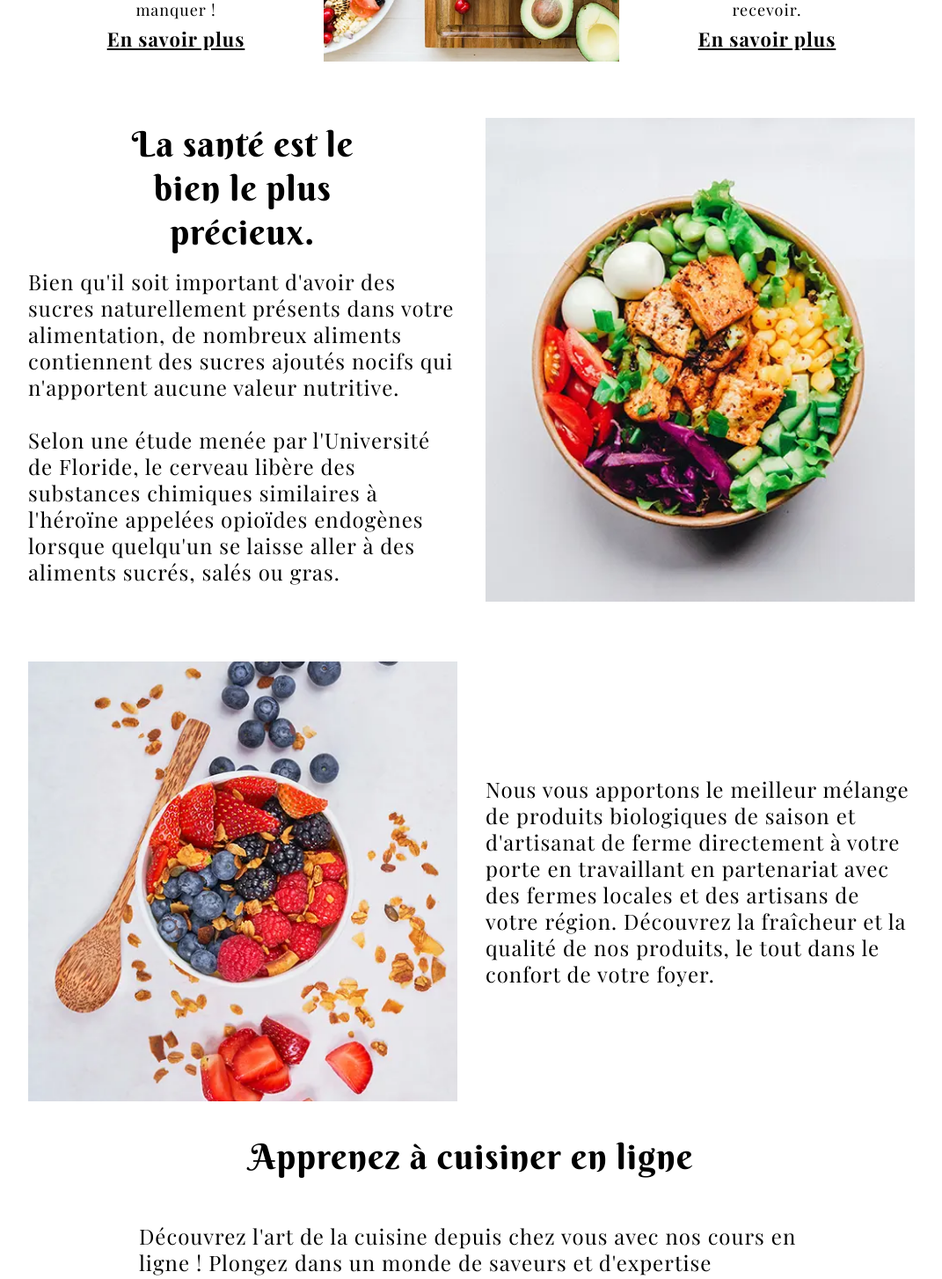
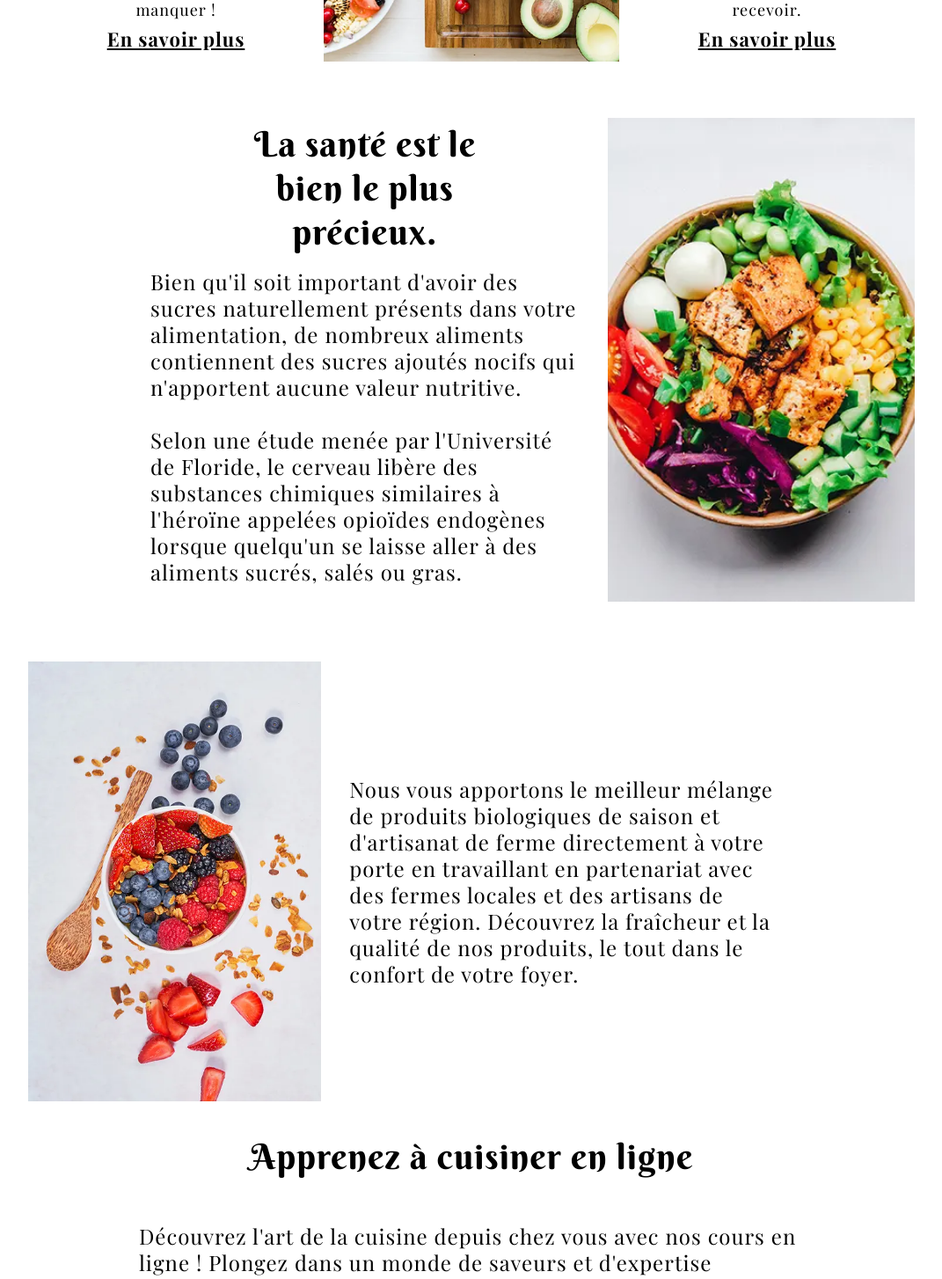
Before and after one commit to JulienCod/food-restaurant, a React (Vite) app: page / in a window 1280 px wide. Shown: the part 3414-4868 px from the top of the page at 88% size, without its empty margins (104-1175 px from the left). Built offline with nearby package versions, Linux system fonts and the light colour scheme.

Commit message:
add component LearnToCook

```diff
--- a/src/App.jsx
+++ b/src/App.jsx
@@ -14,6 +14,8 @@ import ArticleBlog from "./assets/components/article-blog/articleBlog";
 import ImageArticleBlog1 from "./assets/images/article-histoire.webp";
 import ImageArticleBlog2 from "./assets/images/article-communauté.webp";
 import ImageArticleBlog3 from "./assets/images/article-philosophie.webp";
+import LearnToCook from "./assets/components/learn-to-cook/LearnToCook";
+
 
 function App() {
   const itemsMenu = [
@@ -145,59 +147,7 @@ function App() {
 
       <ArticleBlog animateElementsRef={animateElementsRef} articles={articles} />
 
-      {/* section 5 */}
-      <section className="max-w-5xl flex flex-col gap-[50px] px-2 m-auto">
-        <div className="md:flex md:gap-8">
-          <div
-            className="max-w-[344px] my-[18px] mx-auto md:mr-0 flex flex-col gap-8 md:justify-center md:gap-4 md:h-[500px] md:min-w-[calc(50%-16px)] animate"
-            ref={(el) => animateElementsRef.current.push(el)}
-          >
-            <h2 className="text-[32px] w-[305px] mx-auto text-center lg:text-[40px]">
-              La santé est le bien le plus précieux.
-            </h2>
-            <p className="text-[18px] lg:text-[24px]">
-              Bien qu'il soit important d'avoir des sucres naturellement
-              présents dans votre alimentation, de nombreux aliments contiennent
-              des sucres ajoutés nocifs qui n'apportent aucune valeur nutritive.
-              <br />
-              <br />
-              Selon une étude menée par l'Université de Floride, le cerveau
-              libère des substances chimiques similaires à l'héroïne appelées
-              opioïdes endogènes lorsque quelqu'un se laisse aller à des
-              aliments sucrés, salés ou gras.
-            </p>
-          </div>
-          <img
-            loading="lazy"
-            className="w-[349px] h-[298px] md:h-[550px] md:min-w-[calc(50%-16px)] object-cover m-auto md:ml-0 animate"
-            ref={(el) => animateElementsRef.current.push(el)}
-            src="/src/assets/images/image-santé.webp"
-            alt="Image représentant une bol de nourriture"
-          />
-        </div>
-        <div className="md:flex md:gap-8">
-          <img
-            loading="lazy"
-            className="w-[349px] h-[298px] md:h-[500px] md:min-w-[calc(50%-16px)] object-cover m-auto md:mr-0 animate"
-            ref={(el) => animateElementsRef.current.push(el)}
-            src="/src/assets/images/image-santé-2.webp"
-            alt="Image représentant un bol de fruit"
-          />
-          <div
-            className="max-w-[344px] my-[18px] mx-auto flex flex-col gap-8 md:ml-0 md:justify-center md:h-[500px] md:min-w-[calc(50%-16px)] animate"
-            ref={(el) => animateElementsRef.current.push(el)}
-          >
-            <p className="text-[18px] lg:text-[24px]">
-              Nous vous apportons le meilleur mélange de produits biologiques de
-              saison et d'artisanat de ferme directement à votre porte en
-              travaillant en partenariat avec des fermes locales et des artisans
-              de votre région. Découvrez la fraîcheur et la qualité de nos
-              produits, le tout dans le confort de votre foyer.
-            </p>
-          </div>
-        </div>
-      </section>
-      {/* fin section 5 */}
+      <LearnToCook animateElementsRef={animateElementsRef} />
       {/* section 6 */}
       <section className="max-w-5xl px-2 flex flex-col gap-[50px] m-auto">
         <h2
--- /dev/null
+++ b/src/assets/components/learn-to-cook/LearnToCook.jsx
@@ -0,0 +1,73 @@
+import ImageHealthy from "../../images/image-santé.webp";
+import ImageHealthy2 from "../../images/image-santé-2.webp";
+import Images from "../image/images";
+
+const LearnToCook = ({ animateElementsRef }) => {
+  return (
+    <section className="max-w-5xl flex flex-col gap-[50px] px-2 m-auto">
+      <div className="md:flex md:gap-8">
+        <div
+          className="max-w-[344px] my-[18px] mx-auto md:mr-0 flex flex-col gap-8 md:justify-center md:gap-4 md:h-[500px] md:min-w-[calc(50%-16px)] animate"
+          ref={(el) => animateElementsRef.current.push(el)}
+        >
+          <h2 className="text-[32px] w-[305px] mx-auto text-center lg:text-[40px]">
+            La santé est le bien le plus précieux.
+          </h2>
+          <p className="text-[18px] lg:text-[24px]">
+            Bien qu'il soit important d'avoir des sucres naturellement présents
+            dans votre alimentation, de nombreux aliments contiennent des sucres
+            ajoutés nocifs qui n'apportent aucune valeur nutritive.
+            <br />
+            <br />
+            Selon une étude menée par l'Université de Floride, le cerveau libère
+            des substances chimiques similaires à l'héroïne appelées opioïdes
+            endogènes lorsque quelqu'un se laisse aller à des aliments sucrés,
+            salés ou gras.
+          </p>
+        </div>
+        <div
+          className="animate"
+          ref={(el) => animateElementsRef.current.push(el)}
+        >
+          <Images
+            src={ImageHealthy}
+            alt={"Image représentant une bol de nourriture"}
+            className={
+              "w-[349px] h-[298px] md:h-[550px] md:min-w-[calc(50%-16px)] object-cover m-auto md:ml-0"
+            }
+            isLazy={true}
+          />
+        </div>
+      </div>
+      <div className="md:flex md:gap-8">
+        <div
+          className="animate"
+          ref={(el) => animateElementsRef.current.push(el)}
+        >
+          <Images
+            src={ImageHealthy2}
+            alt={"Image représentant un bol de fruit"}
+            className={
+              "max-w-[344px] my-[18px] mx-auto flex flex-col gap-8 md:ml-0 md:justify-center md:h-[500px] md:min-w-[calc(50%-16px)]"
+            }
+            isLazy={true}
+          />
+        </div>
+        <div
+          className="max-w-[344px] my-[18px] mx-auto flex flex-col gap-8 md:ml-0 md:justify-center md:h-[500px] md:min-w-[calc(50%-16px)] animate"
+          ref={(el) => animateElementsRef.current.push(el)}
+        >
+          <p className="text-[18px] lg:text-[24px]">
+            Nous vous apportons le meilleur mélange de produits biologiques de
+            saison et d'artisanat de ferme directement à votre porte en
+            travaillant en partenariat avec des fermes locales et des artisans
+            de votre région. Découvrez la fraîcheur et la qualité de nos
+            produits, le tout dans le confort de votre foyer.
+          </p>
+        </div>
+      </div>
+    </section>
+  );
+};
+
+export default LearnToCook;
```
